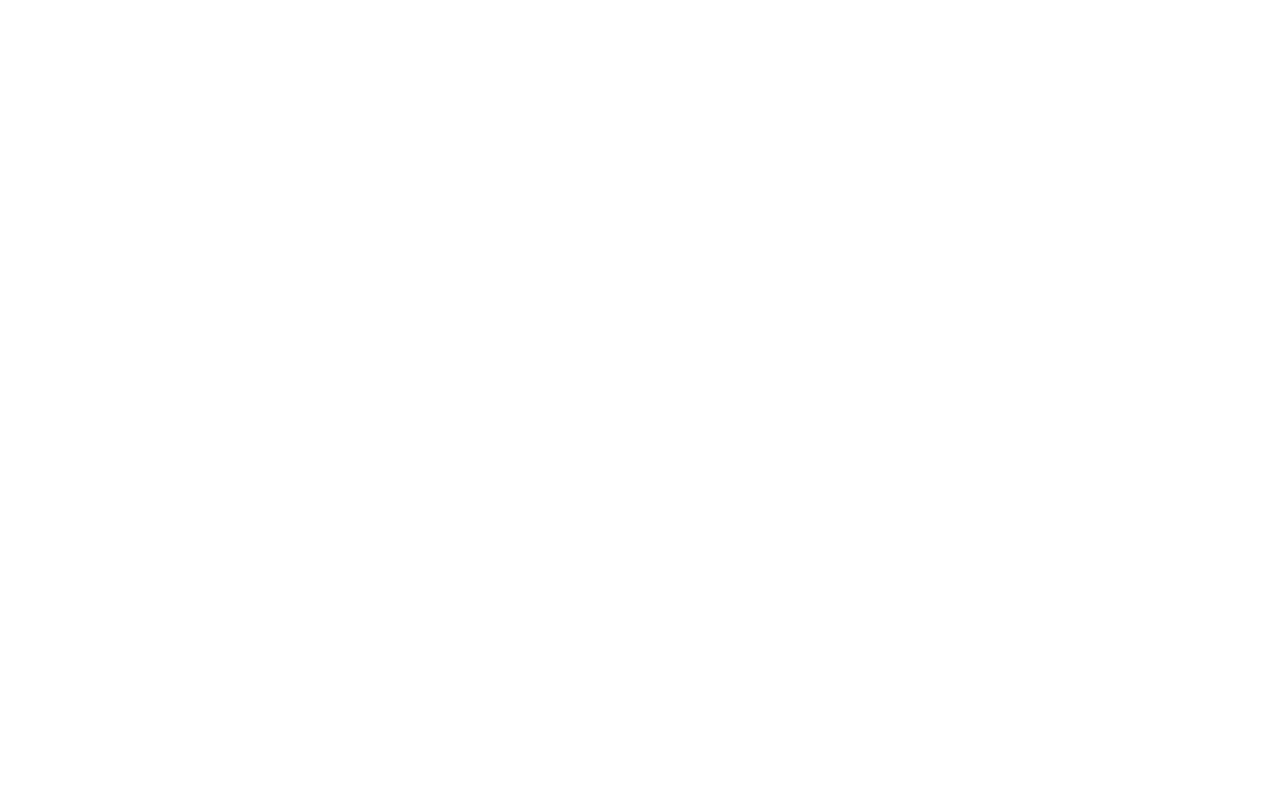
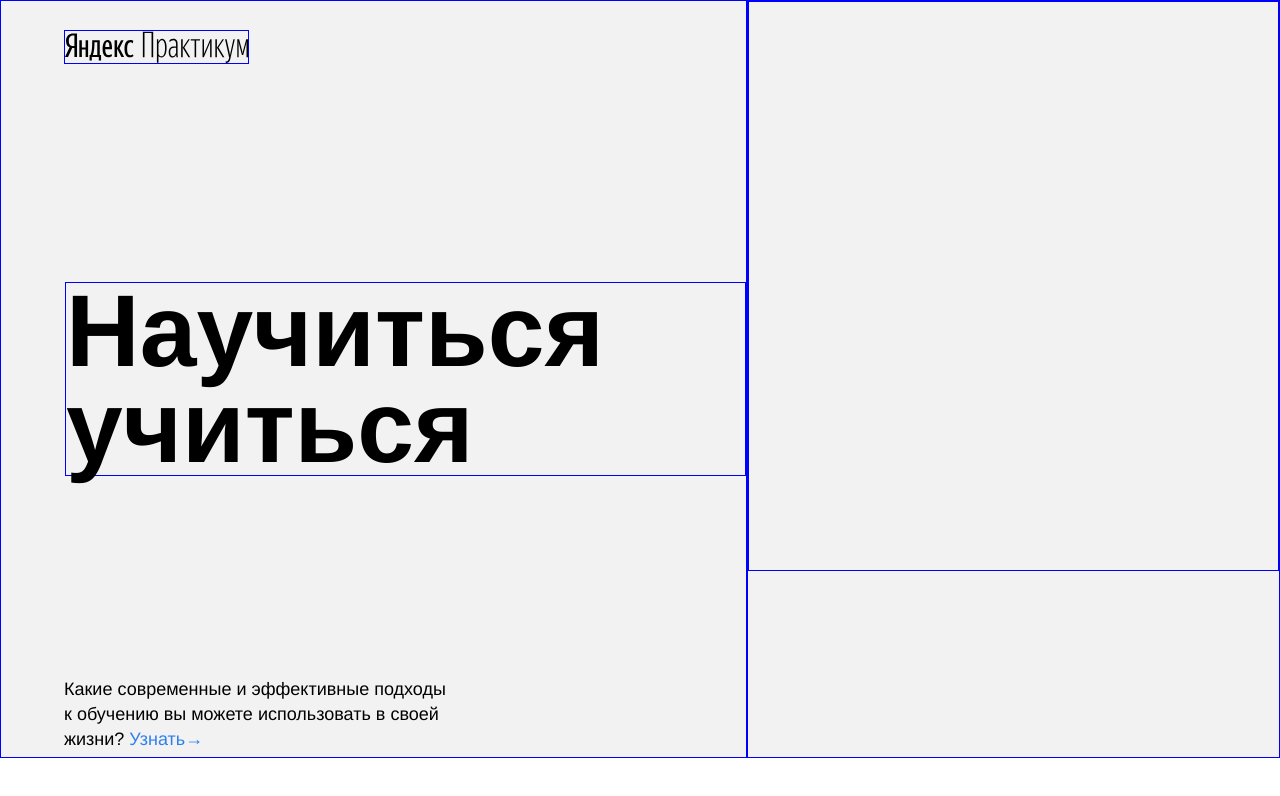
Before and after one commit to Sergey-Firsov/how-to-learn, a plain HTML site: page index.html in a window 1280 px wide. Drawn offline with Linux system fonts and the light colour scheme.

Commit message:
first commit how-to-learn

```diff
--- a/index.html
+++ b/index.html
@@ -4,11 +4,19 @@
   <meta charset="UTF-8">
   <meta name="viewport" content="width=device-width, initial-scale=1.0">
   <title>Научиться учиться</title>
+  <link rel="stylesheet" href="styles/normalize.css">
+  <link rel="stylesheet" href="styles/style.css">
 </head>
 <body>
   <div class="page">
     <header class="header">
+      <div class="logo logo_place_header"></div>
+      <h1 class="header__title">Научиться учиться</h1>
+      <p class="header__subtitle">Какие современные и эффективные подходы к обучению вы можете использовать в своей жизни? <a class="header__link" href="#">Узнать→</a></p>
+      <div class="header__main-illustration"></div><!--Остановился тут, ни чего пока не трогал-->
+      <div class="header__square-pic">
 
+      </div>
     </header>
     <main class="content">
       <section class="description">
--- a/styles/style.css
+++ b/styles/style.css
@@ -6,7 +6,11 @@
   /* выше установили ограничение по максимальной ширине */
   margin: 0 auto;
   /* выше для экранов больше 1600px отцентрировали весь контент */
-  font-family: 'Helvetica Neue', Arial, sans-serif;
+  font-family: 'Helvetica Neue', 'Arial', sans-serif;
+}
+
+div {
+  border: 1px solid blue;
 }
 
 .header {
@@ -14,6 +18,49 @@
   min-height: 600px;
   max-height: 756px;
   /* выше установили ограничения для секции */
+  display: flex;
+  background-color: #f2f2f2;
+}
+
+.logo {
+  background-image: url('../images/logo_place_header.svg');
+  background-size: contain;
+  background-position: center;
+  background-repeat: no-repeat;
+  position: absolute;
+}
+
+.logo_place_header {
+  width: 183px;
+  height: 32px;
+  top: 30px;
+  left: 64px;
+  z-index: 1;
+}
+
+.header__title {
+  border: 1px solid blue;
+  width: 730px;
+  font-size: 102px;
+  line-height: 96px;
+  font-weight: bold;
+  align-self: center;
+  margin-left: 64px;
+}
+
+.header__subtitle {
+  width: 388px;
+  font-size: 18px;
+  line-height: 25px;
+  font-weight: normal;
+  position: absolute;
+  left: 64px;
+  bottom: 30px;
+}
+
+.header__link {
+  text-decoration: none;
+  color: #2f80ed;
 }
 
 /* ниже мы привели пример двух селекторов, чтобы вы вспомнили запись элемента */
```
